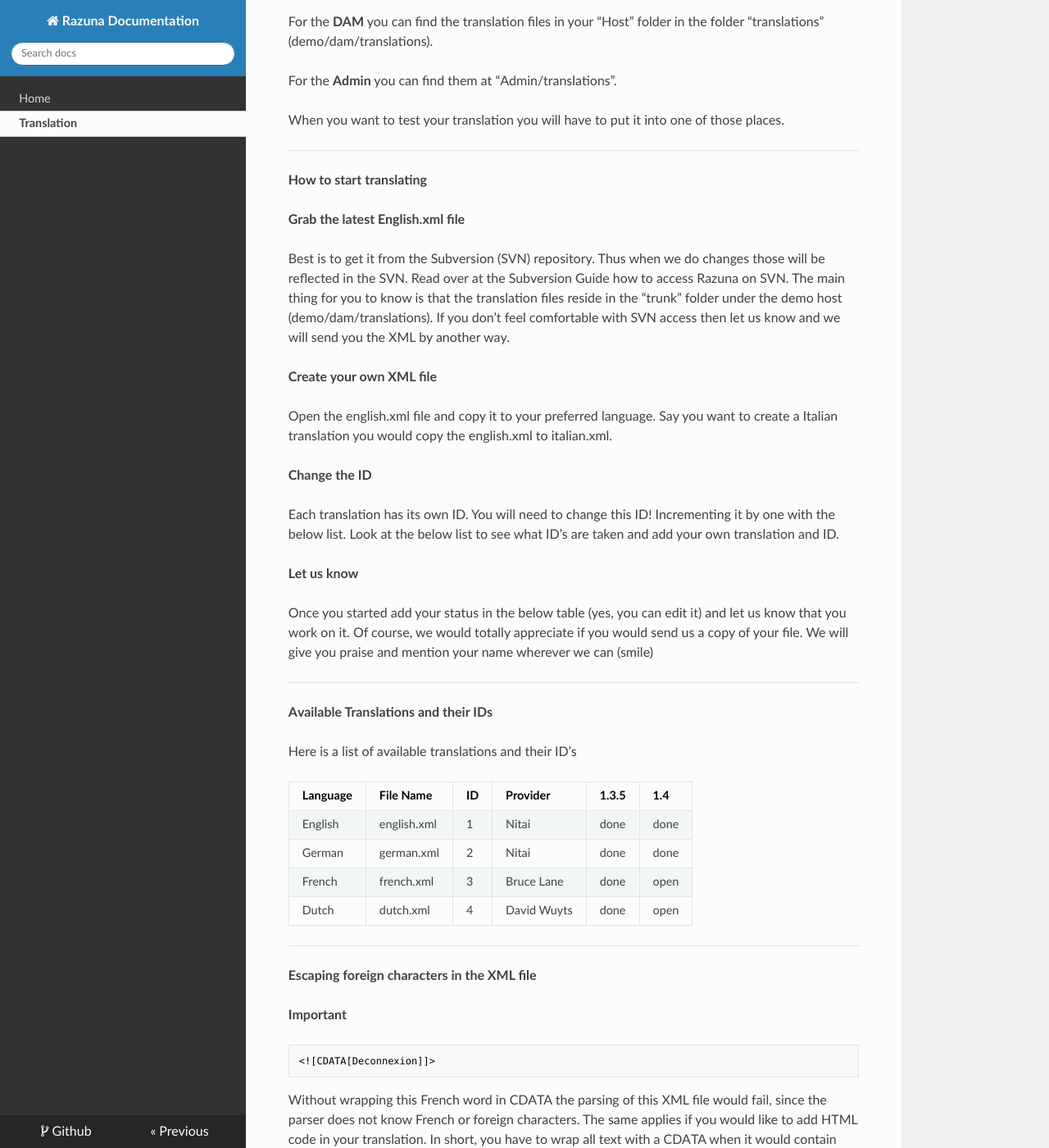
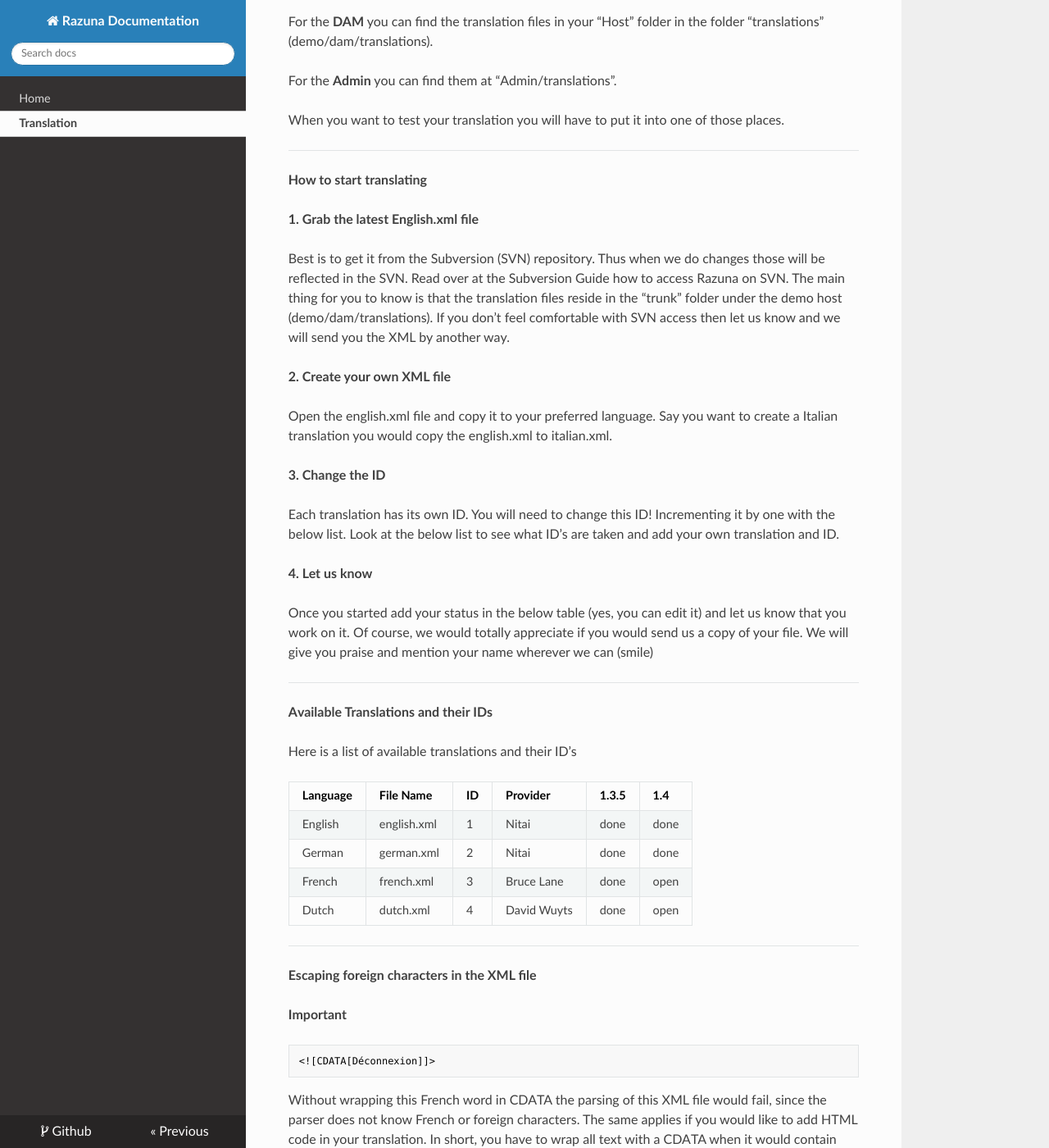
Before and after one commit to razuna/razuna-docs, an MkDocs documentation site: the page built from docs/Translation/Translation.md, in a window 1280 px wide and 1400 px high, scrolled down 2273 px. Shown: the whole window at 82% size. Built offline with MkDocs 1.6.1, drawn with Linux system fonts in a browser that asks for light colours; nearby versions of some CDN libraries; old or Windows-style settings are respelled for this version of MkDocs.

Commit message:
Correction the content

````diff
--- a/docs/Translation/Translation.md
+++ b/docs/Translation/Translation.md
@@ -79,19 +79,19 @@ ___
 **How to start translating**
 
 
-**Grab the latest English.xml file**
+**1. Grab the latest English.xml file**
 
   Best is to get it from the Subversion (SVN) repository. Thus when we do changes those will be reflected in the SVN. Read over at the Subversion Guide how to access Razuna on SVN. The main thing for you to know is that the translation files reside in the "trunk" folder under the demo host (demo/dam/translations). If you don't feel comfortable with SVN access then let us know and we will send you the XML by another way.
 
-**Create your own XML file**
+**2. Create your own XML file**
 
   Open the english.xml file and copy it to your preferred language. Say you want to create a Italian translation you would copy the english.xml to italian.xml.
 
-**Change the ID**
+**3. Change the ID**
 
   Each translation has its own ID. You will need to change this ID! Incrementing it by one with the below list. Look at the below list to see what ID's are taken and add your own translation and ID.
 
-**Let us know**
+**4. Let us know**
 
   Once you started add your status in the below table (yes, you can edit it) and let us know that you work on it. Of course, we would totally appreciate if you would send us a copy of your file. We will give you praise and mention your name wherever we can (smile)
 
@@ -116,7 +116,7 @@ ___
 **Important**
 
 ```
-<![CDATA[Deconnexion]]>
+<![CDATA[Déconnexion]]>
 ```
 
 Without wrapping this French word in CDATA the parsing of this XML file would fail, since the parser does not know French or foreign characters. The same applies if you would like to add HTML code in your translation. In short, you have to wrap all text with a CDATA when it would contain HTML or foreign characters.
````
